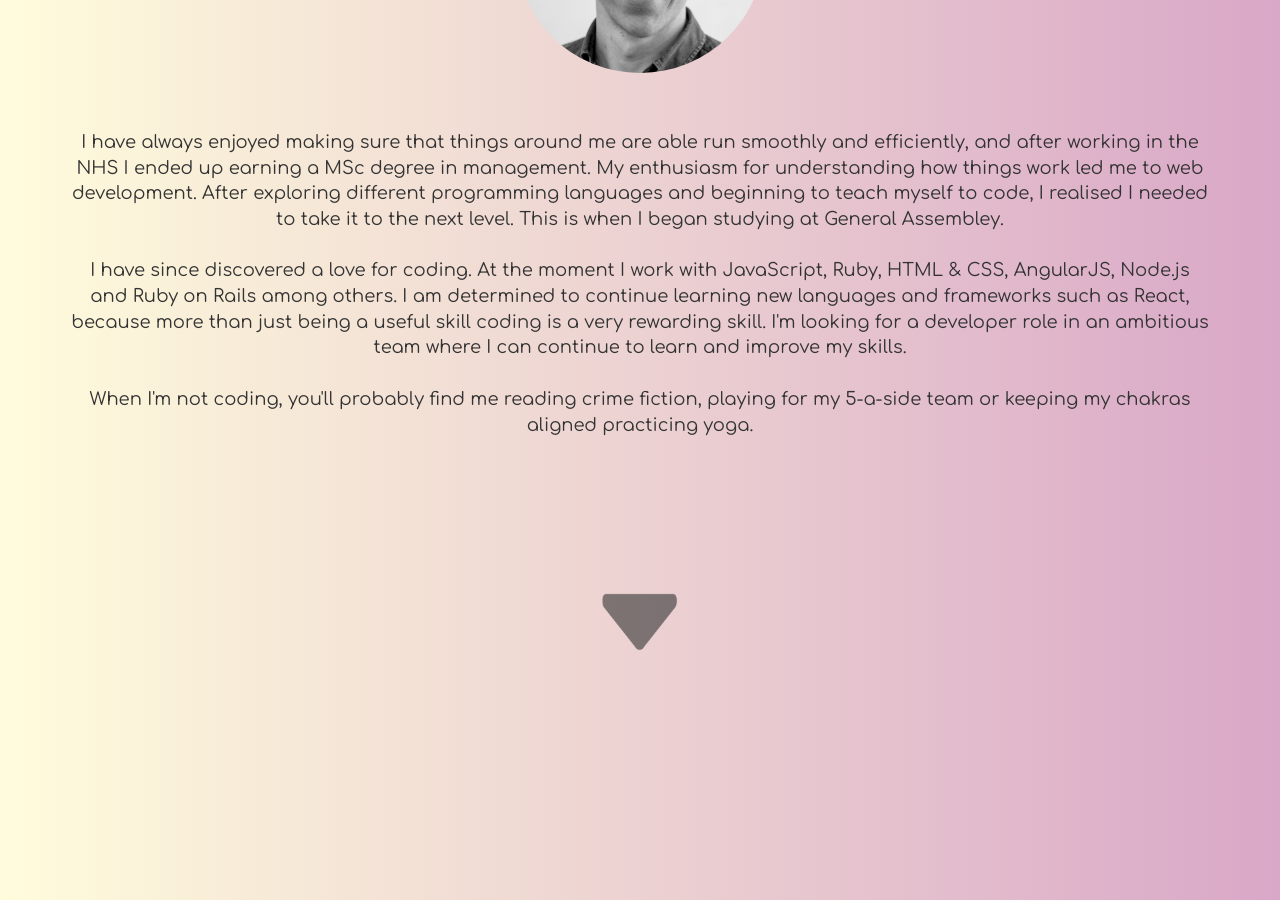
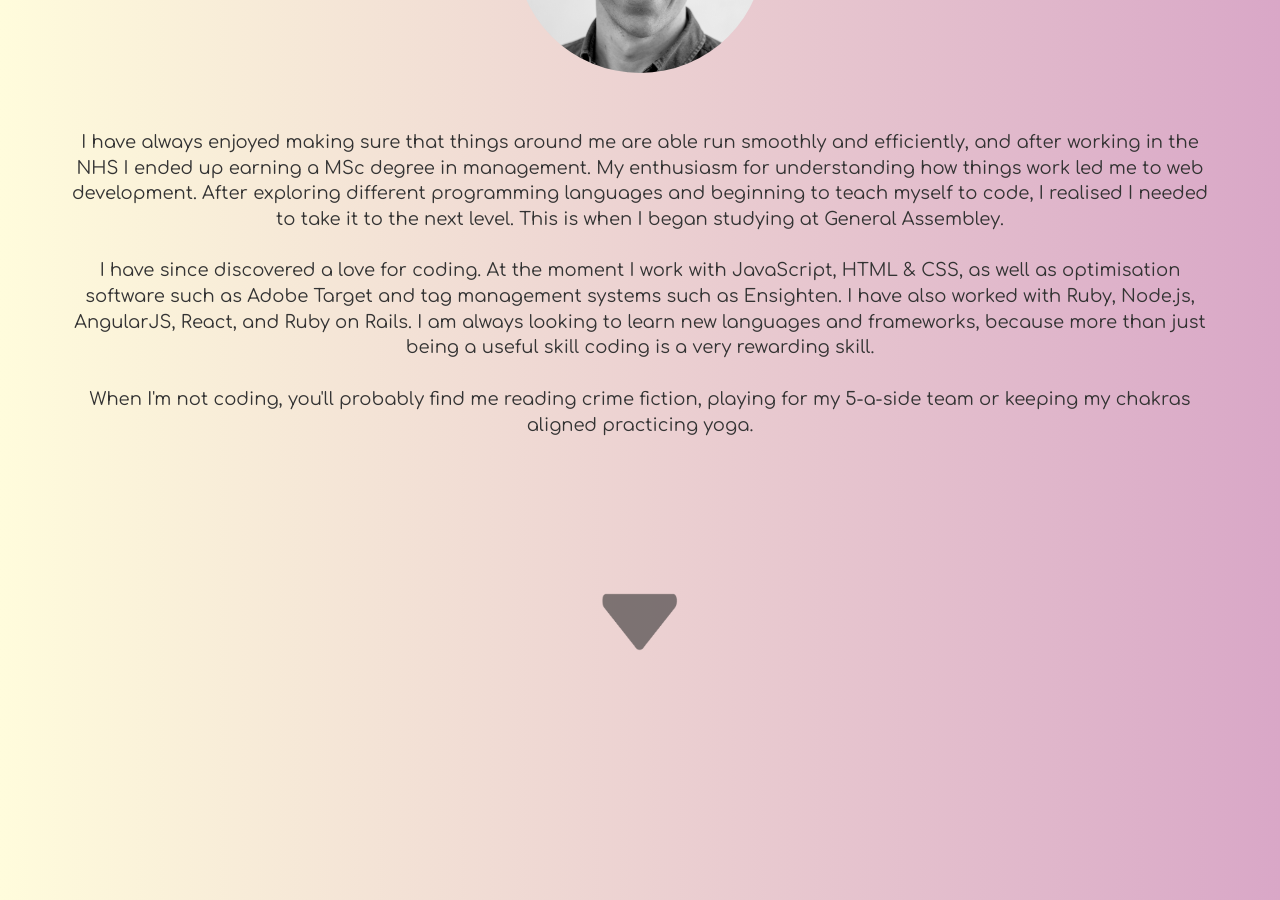
Before and after one commit to cjewell47/cjewell47.github.io, a Jekyll site: the page built from index.html, in a window 1280 px wide and 900 px high, scrolled down 2337 px. Built offline with Jekyll 4.4.1, drawn with Linux system fonts in a browser that asks for light colours; some of the changed text lies outside the part shown.

Commit message:
updated skills

```diff
--- a/_includes/contact.html
+++ b/_includes/contact.html
@@ -4,7 +4,7 @@
       <div class="col-lg-12 text-center">
         <h3>Get in touch</h3>
         <hr class="small">
-        <a id="email" href="mailto:mail@charlesjewell.com">mail@charlesjewell.com</a>
+        <a id="email" href="mailto:cj@charlesjewell.com">cj@charlesjewell.com</a>
         <hr class="small">
           <div class="row icon-list-row">
             <a class="contact-links col-md-4" href="https://www.linkedin.com/in/jewellcharles/"><img src="img/linkedin-icon4.png" alt="" class="contact-icons"></a>
--- a/_includes/skills.html
+++ b/_includes/skills.html
@@ -117,9 +117,21 @@
             <img class="skills-icon" src="img/skill-icons/photoshop.png">
             <p class="skills-text">Photoshop</p>
           </div>
-          <div class="col-lg-12 col-md-12 col-sm-12">
+          <div class="col-lg-3 col-md-4 col-sm-6">
+            <img class="skills-icon" src="img/skill-icons/AdobeTarget.png">
+            <p class="skills-text">Adobe Target</p>
+          </div>
+          <div class="col-lg-3 col-md-4 col-sm-6">
+            <img class="skills-icon" src="img/skill-icons/ensighten.png">
+            <p class="skills-text">Ensighten</p>
+          </div>
+          <div class="col-lg-3 col-md-4 col-sm-6">
             <img class="skills-icon" src="img/skill-icons/react.png">
             <p class="skills-text"><span id="current-skill">and currently learning...</span> <br>React</p>
+          </div>
+          <div class="col-lg-3 col-md-4 col-sm-6">
+            <img class="skills-icon" src="img/skill-icons/redux.png">
+            <p class="skills-text"><span id="current-skill">and</span> <br>Redux</p>
           </div>
         </div>
       </div>
--- a/_includes/whoiam2.html
+++ b/_includes/whoiam2.html
@@ -7,8 +7,7 @@
           I have always enjoyed making sure that things around me are able run smoothly and efficiently, and after working in the NHS I ended up earning a MSc degree in management. My enthusiasm for understanding how things work led me to web development. After exploring different programming languages and beginning to teach myself to code, I realised I needed to take it to the next level. This is when I began studying at General Assembley.
           <br>
           <br>
-          I have since discovered a love for coding. At the moment I work with JavaScript, Ruby, HTML & CSS, AngularJS, Node.js and Ruby on Rails among others.   I am determined to continue learning new languages and frameworks such as React, because more than just being a useful skill coding is a very rewarding skill.
-          I'm looking for a developer role in an ambitious team where I can continue to learn and improve my skills.
+          I have since discovered a love for coding. At the moment I work with JavaScript, HTML & CSS, as well as optimisation software such as Adobe Target and tag management systems such as Ensighten. I have also worked with Ruby, Node.js, AngularJS, React, and Ruby on Rails. I am always looking to learn new languages and frameworks, because more than just being a useful skill coding is a very rewarding skill.
           <br>
           <br>
           When I'm not coding, you'll probably find me reading crime fiction, playing for my 5-a-side team or keeping my chakras aligned practicing yoga.
```
Also changed, not shown: img/skill-icons/AdobeTarget.png (added), img/skill-icons/ensighten.png (added), img/skill-icons/redux.png (added).
